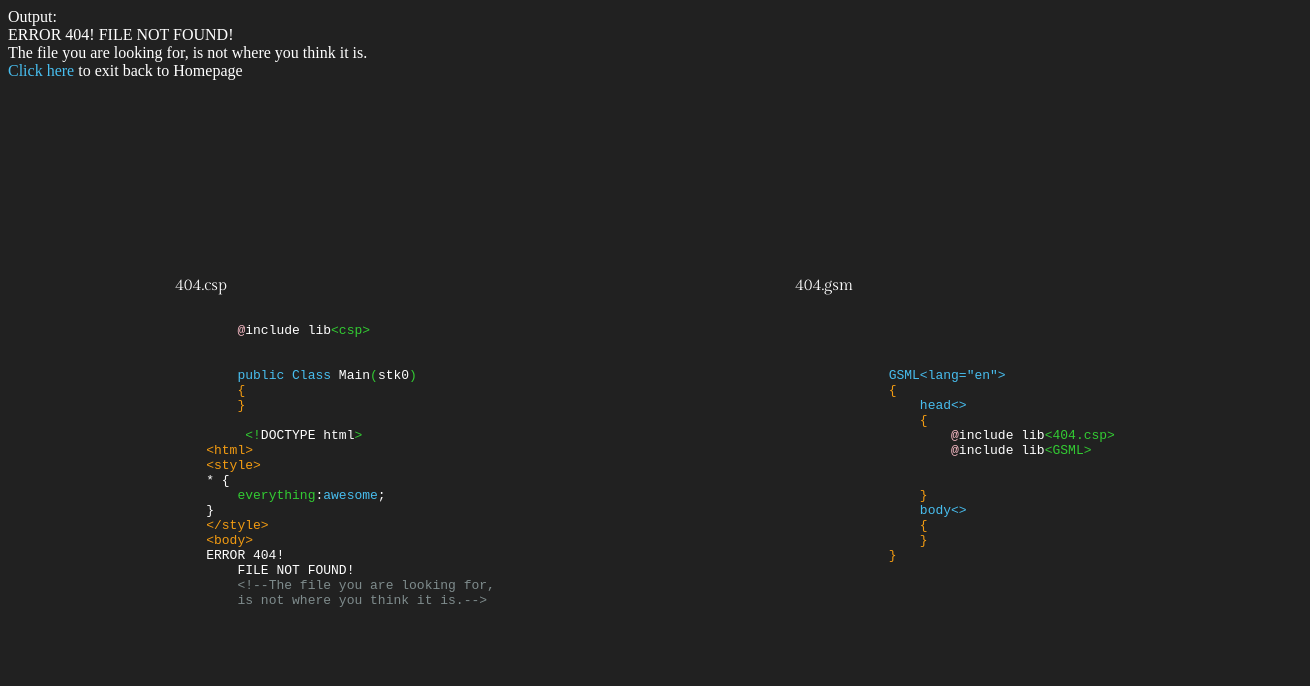
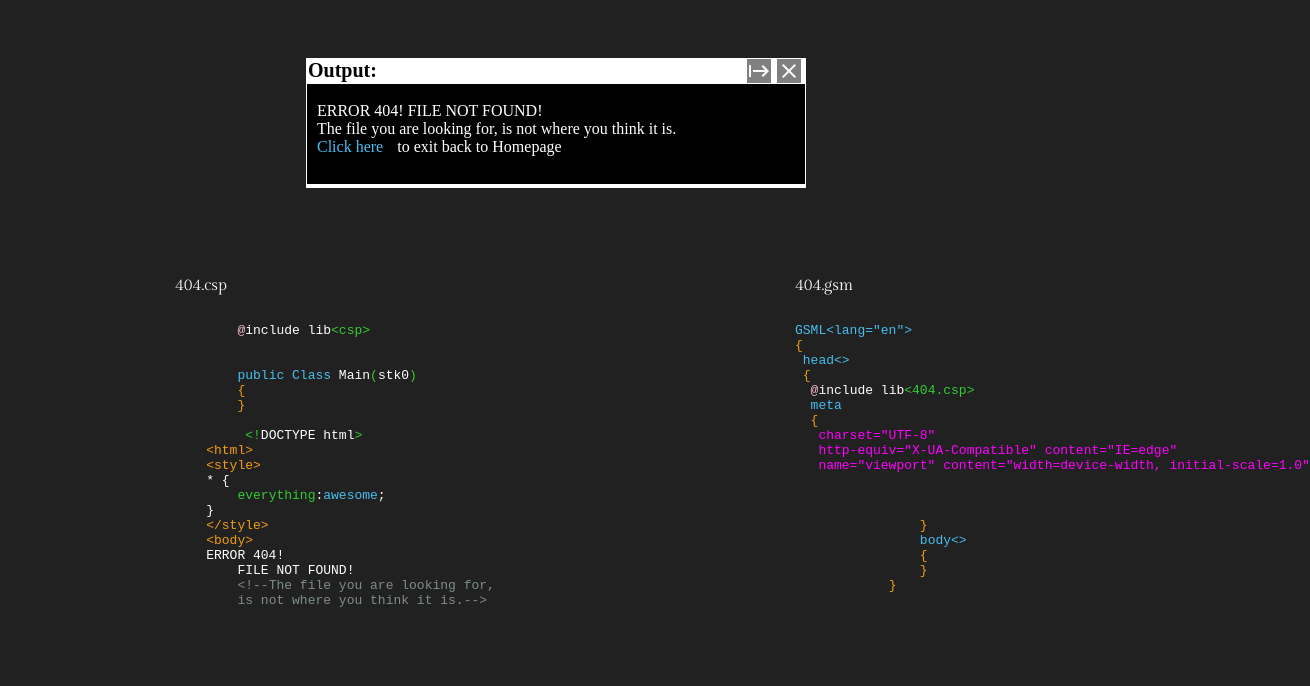
Before and after one commit to TheShadowandwolves/CSP, a plain HTML site: page 404.html in a window 1280 px wide. Shown: the whole page, 1310 px wide, since content can reach past the window. Drawn offline with nearby package versions, Linux system fonts and the light colour scheme.

Commit message:
terminal

```diff
--- a/404.html
+++ b/404.html
@@ -5,6 +5,8 @@
     <meta http-equiv="X-UA-Compatible" content="IE=edge">
     <meta name="viewport" content="width=device-width, initial-scale=1.0">
     <link rel="stylesheet" href="CSS/404.css"/>
+    <link rel="stylesheet" href="https://fonts.googleapis.com/css2?family=Material+Symbols+Outlined:opsz,wght,FILL,GRAD@20,600,0,0" />
+    <link rel="stylesheet" href="https://fonts.googleapis.com/css2?family=Material+Symbols+Outlined:opsz,wght,FILL,GRAD@20,400,0,0" />
     <title>404 Page not found</title>
 </head>
 <body>
@@ -53,14 +55,17 @@
 <div class="404">
 404.gsm
 <pre><code>
-
-            <br>
 <span class="blue">GSML&lt;</span><span class="blue">lang="en"&gt;</span>
 <span class="orange">{</span>
  <span class="blue">head&lt;</span><span class="blue">&gt;</span>
  <span class="orange">{</span>
   <span class="pink">@</span><span>include lib</span><span class="green">&lt;404.csp</span><span class="green">&gt;</span>
-                    <span class="pink">@</span><span>include lib</span><span class="green">&lt;GSML</span><span class="green">&gt;</span>
+  <span class="blue">meta
+  <span class="orange">{</span>
+   <span class="violat">charset="UTF-8"</span>
+   <span class="violat">http-equiv="X-UA-Compatible" content="IE=edge"</span>
+   <span class="violat">name="viewport" content="width=device-width, initial-scale=1.0"</span>
+</span>
                 <!--    <meta charset="UTF-8">
     <meta http-equiv="X-UA-Compatible" content="IE=edge">
     <meta name="viewport" content="width=device-width, initial-scale=1.0">
@@ -87,8 +92,14 @@
 </span>
 
 <div  class="result">
+    <div class="Output">
+        <span class="black">Output: </span>
+        <span class="Output-end"><a href="#"><span class="material-symbols-outlined x-symbol">close </span></a> </span>
+        <span class="Output-end2"><a href="#"><span class="material-symbols-outlined x-symbol">start</span></a> </span>
+    </div>
+     <br>
     <div class="Terminal">
-        <span>Output: </span>
+
         <br>
         <div class="output">
             <span>   ERROR 404!
@@ -97,7 +108,7 @@
             <span>The file you are looking for,
                 is not where you think it is.</span>
         </div>
-        <span class="blue"><a class="Terminal-link" href="index.html">Click here </a></span><span>to exit back to Homepage</span>
+       <a class="Terminal-link" href="index.html"><span>Click here</span></a><span> to exit back to Homepage</span>
     </div>
 </div>
 </body>
--- a/CSS/404.css
+++ b/CSS/404.css
@@ -217,11 +217,29 @@ span.pink{
     color: pink;
 }
 
+span.black{
+    color: black;
+}
+span.yellow{
+    color: rgb(201, 201, 0);
+}
+span.violat{
+    color: #ff00ff;
+}
+
 .Terminal-link{
     text-decoration: none;
     color: #48beef;
-    height: auto;
-    width: auto;
+    padding: 10px;
+}
+.x-symbol{
+    position: relative;
+    background-color: gray;
+    text-decoration: none;
+    margin: auto;
+    padding: 0;
+    color: white;
+    font-size: 12px;
 }
 /*
 .viewFull {
@@ -243,3 +261,64 @@ span.pink{
 
 }
 */
+
+.result{
+    display: flex;
+    position: absolute;
+    left: 20%;
+    margin: 50px;
+    align-items: center;
+    justify-content: center;
+    text-align: left;
+    background-color: white;
+    height: 130px;
+    width: 500px;
+    color: black;
+}
+
+.Terminal{
+    position: relative;
+    margin: auto;
+    margin-top: 26px;
+    align-items: center;
+    justify-content: center;
+    text-align: left;
+    background-color: black;
+    height: 100px;
+    width: 498px;
+    color: white;
+
+}
+
+.Output{
+    position: absolute;
+    margin: auto;
+    top: 1px;
+    left: 2px;
+    font-weight: 700;
+    font-size: 20px;
+}
+
+.output{
+    text-align: left;
+    padding: 0 10px;
+
+    margin: auto;
+    align-items: center;
+    justify-content: center;
+}
+
+.Output-end{
+    float: right;
+    right: 0;
+    margin-left: 400px;
+}
+
+.Output-end2{
+    position: absolute;
+    margin: 0;
+    top: 0;
+    right: 30px;
+    margin-left: 200px;
+    white-space: nowrap;
+}
```
Lines whose indentation alone changed are shown as unchanged.
